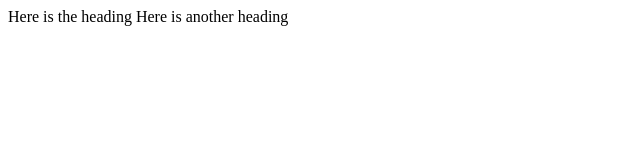
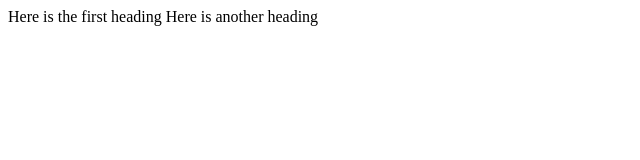
Before and after one commit to alisalamatian1/Git, a plain HTML site: page index.html in a window 1280 px wide. Shown: the full height of the page, 0-640 px from the left. Drawn offline with Linux system fonts and the light colour scheme.

Commit message:
modifying another heading

```diff
--- a/index.html
+++ b/index.html
@@ -1,3 +1,3 @@
 
-<h> Here is the heading </h>
+<h> Here is the first heading </h>
 <h> Here is another heading </h>
```
